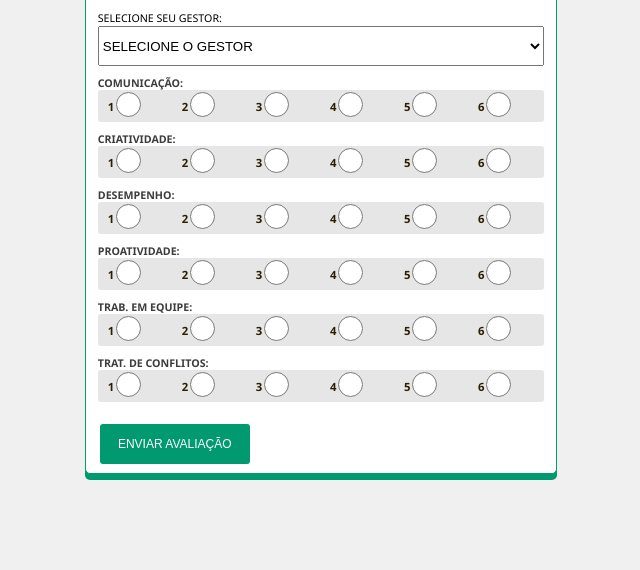
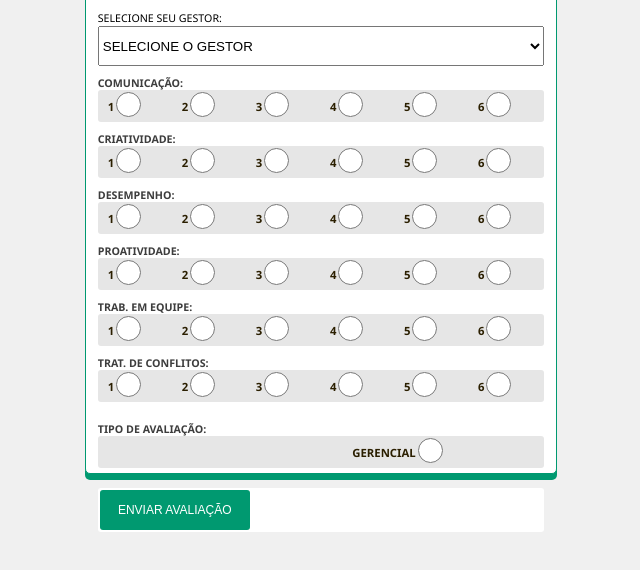
Before and after one commit to dados-repositorio/avaliacao, a plain HTML site: page index.html in a window 1280 px wide. Shown: the part 78-648 px from the top of the page, without its empty margins (319-959 px from the left). Drawn offline with Linux system fonts and the light colour scheme.

Commit message:
Update index.html

```diff
--- a/index.html
+++ b/index.html
@@ -149,6 +149,15 @@
                     </table>
                     <div class="espacamento"></div>
                     <div class="espacamento"></div>
+                    <table>
+                        <p>TIPO DE AVALIAÇÃO:</p>
+                        <tr>
+                        <td class="numero">GERENCIAL</td>
+                        <td><input type="radio" name="TIPO" value="GERENCIAL"></td>
+                        </tr>
+                    </table>
+                    <div class="espacamento"></div>
+                    <div class="espacamento"></div>
                     <table class="botao">
                     <tr>
                         <td><input type="submit" value="ENVIAR AVALIAÇÃO"></td>
```
